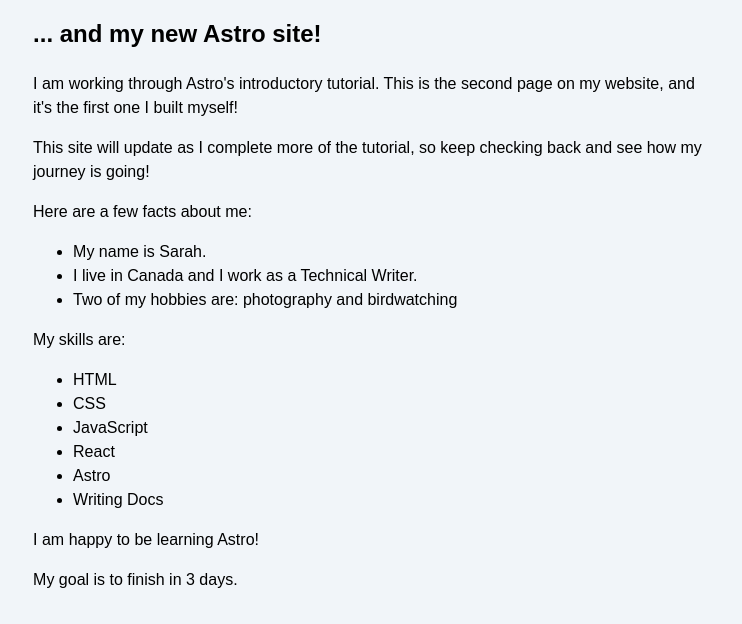
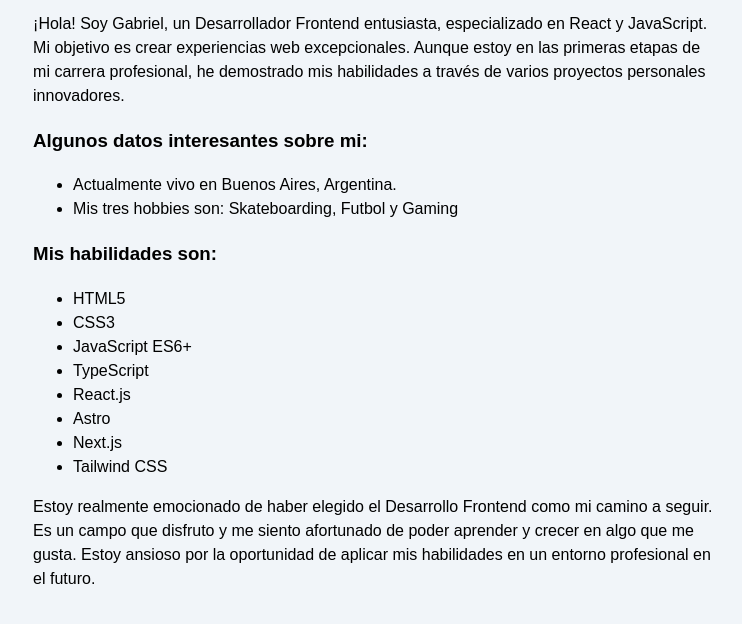
Before and after one commit to gabrieloporto/my-blog, an Astro site: page /about in a window 1280 px wide. Shown: the part 191-815 px from the top of the page, without its empty margins (267-1009 px from the left). Built offline with nearby package versions, Linux system fonts and the light colour scheme; Astro itself is replaced by a stand-in of ours.

Commit message:
update about

```diff
--- a/src/pages/about.astro
+++ b/src/pages/about.astro
@@ -1,45 +1,30 @@
 ---
-import Baselayout from "../layouts/BaseLayout.astro";
+import BaseLayout from '../layouts/BaseLayout.astro';
 
-const pageTitle = "About Me";
+const pageTitle = "Acerca de mi";
 
 const identity = {
-  firstName: "Sarah",
-  country: "Canada",
-  occupation: "Technical Writer",
-  hobbies: ["photography", "birdwatching", "baseball"],
+  country: "Buenos Aires, Argentina",
+  hobbies: ["Skateboarding", "Futbol", "Gaming"],
 };
 
-const skills = ["HTML", "CSS", "JavaScript", "React", "Astro", "Writing Docs"];
-
-const happy = true;
-const finished = false;
-const goal = 3;
+const skills = ["HTML5", "CSS3", "JavaScript ES6+", "TypeScript", "React.js", "Astro", "Next.js","Tailwind CSS"];
 ---
 
-<Baselayout pageTitle={pageTitle}>
-  <h2>... and my new Astro site!</h2>
+<BaseLayout pageTitle={pageTitle}>
+  <p>¡Hola! Soy Gabriel, un Desarrollador Frontend entusiasta, especializado en React y JavaScript. Mi objetivo es crear experiencias web excepcionales. Aunque estoy en las primeras etapas de mi carrera profesional, he demostrado mis habilidades a través de varios proyectos personales innovadores.</p>
 
-  <p>I am working through Astro's introductory tutorial. This is the second page on my website, and it's the first one I built myself!</p>
-
-  <p>This site will update as I complete more of the tutorial, so keep checking back and see how my journey is going!</p>
-
-  <p>Here are a few facts about me:</p>
+  <h3>Algunos datos interesantes sobre mi:</h3>
   <ul>
-    <li>My name is {identity.firstName}.</li>
-    <li>I live in {identity.country} and I work as a {identity.occupation}.</li>
+    <li>Actualmente vivo en {identity.country}.</li>
     {identity.hobbies.length >= 2 &&
-      <li>Two of my hobbies are: {identity.hobbies[0]} and {identity.hobbies[1]}</li>
+      <li>Mis tres hobbies son: {identity.hobbies[0]}, {identity.hobbies[1]} y {identity.hobbies[2]}</li>
     }
   </ul>
-  <p>My skills are:</p>
+  <h3>Mis habilidades son:</h3>
   <ul>
     {skills.map((skill) => <li class="skill">{skill}</li>)}
   </ul>
 
-  {happy && <p>I am happy to be learning Astro!</p>}
-
-  {finished && <p>I finished this tutorial!</p>}
-
-  {goal === 3 ? <p>My goal is to finish in 3 days.</p> : <p>My goal is not 3 days.</p>}
-</Baselayout>
+  <p>Estoy realmente emocionado de haber elegido el Desarrollo Frontend como mi camino a seguir. Es un campo que disfruto y me siento afortunado de poder aprender y crecer en algo que me gusta. Estoy ansioso por la oportunidad de aplicar mis habilidades en un entorno profesional en el futuro.</p>
+</BaseLayout>
```
